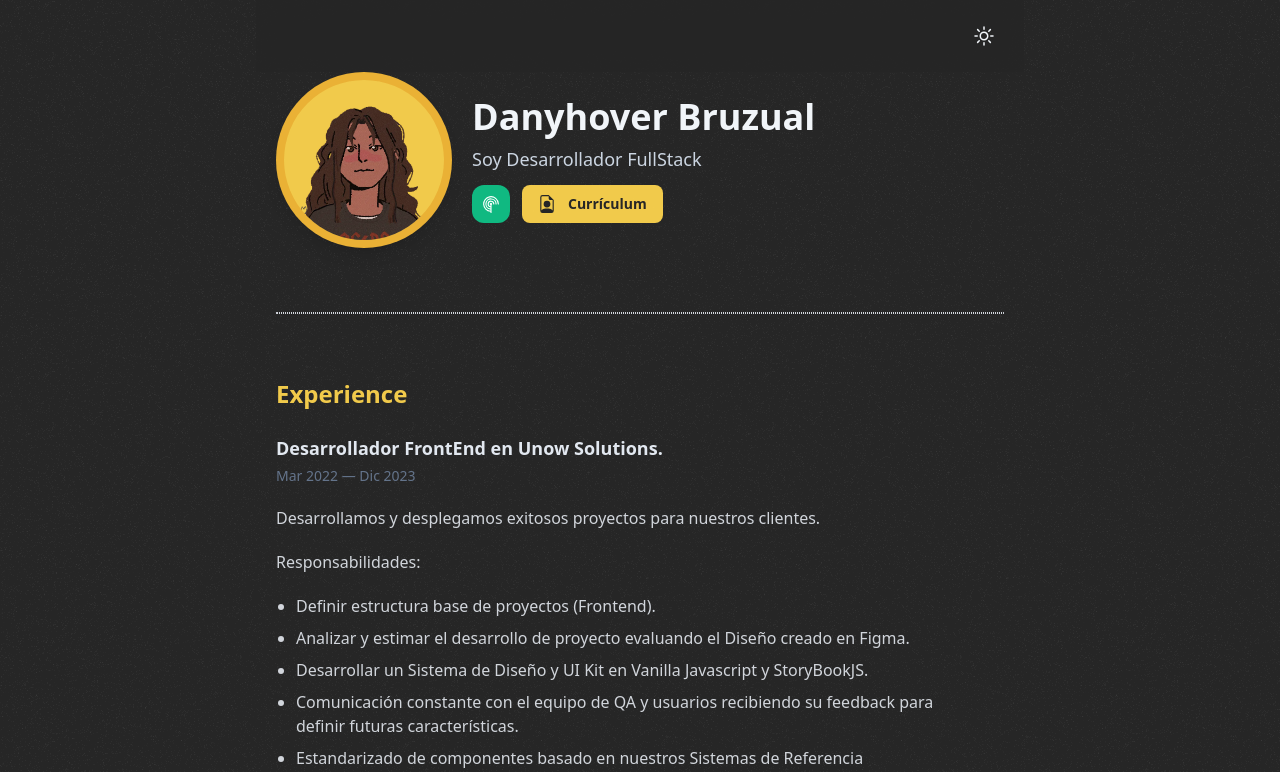
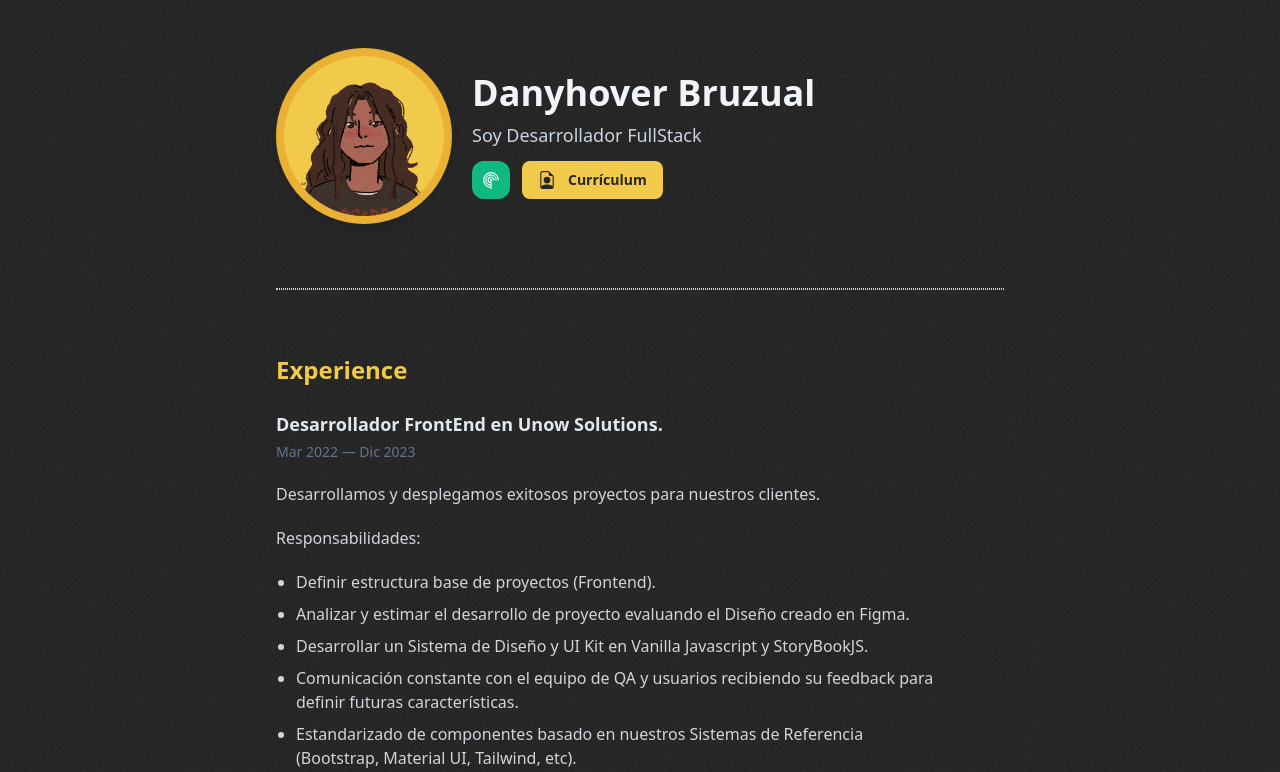
Before and after one commit to DarkChimu/darkie-portfolio, a React (Vite) app: page / in a window 1280 px wide. Shown: the top 772 px of the page. Built offline with nearby package versions, Linux system fonts and the light colour scheme.

Commit message:
remove header icons

```diff
--- a/src/components/Header.jsx
+++ b/src/components/Header.jsx
@@ -7,10 +7,10 @@ const Header = () => {
         {
           <button className="py-4 px-2 sm:py-5 flex items-center gap-4 outline-none" aria-label="theme mode">
             <div className="text-2xl dark:hidden text-slate-100">
-              <SunIcon />
+              {/* <SunIcon /> */}
             </div>
             <div className="text-2xl hidden dark:block text-slate-100">
-              <MoonIcon />
+              {/* <MoonIcon /> */}
             </div>
           </button>
         }
```
